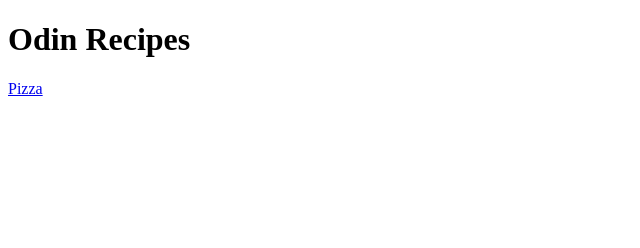
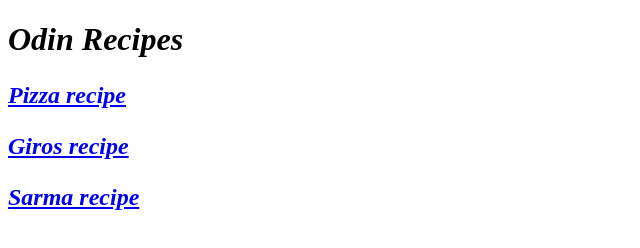
Before and after one commit to david221104/odin-recipes, a plain HTML site: page index.html in a window 1280 px wide. Shown: the whole page, without its empty margins (0-640 px from the left). Drawn offline with Linux system fonts and the light colour scheme.

Commit message:
Create and finish sarma.html

```diff
--- a/index.html
+++ b/index.html
@@ -2,12 +2,16 @@
 <html lang="en">
     <head>
         <meta charset="UTF-8">
-        <title>Recipe</title>
+        <title>Recipes</title>
     </head>
 
     <body>
-        <h1>Odin Recipes</h1>
-        <a href="recipes/pizza.html">Pizza</a>
+        <h1><em>Odin Recipes</em></h1>
+        <h2>
+            <p><a href="recipes/pizza.html"><em>Pizza recipe</em></a></p>
+            <p><a href="recipes/giros.html"><em>Giros recipe</em></a></p>
+            <p><a href="recipes/sarma.hrml"><em>Sarma recipe</em></a></p>
+        </h2>
     </body>
 
 </html>
```
